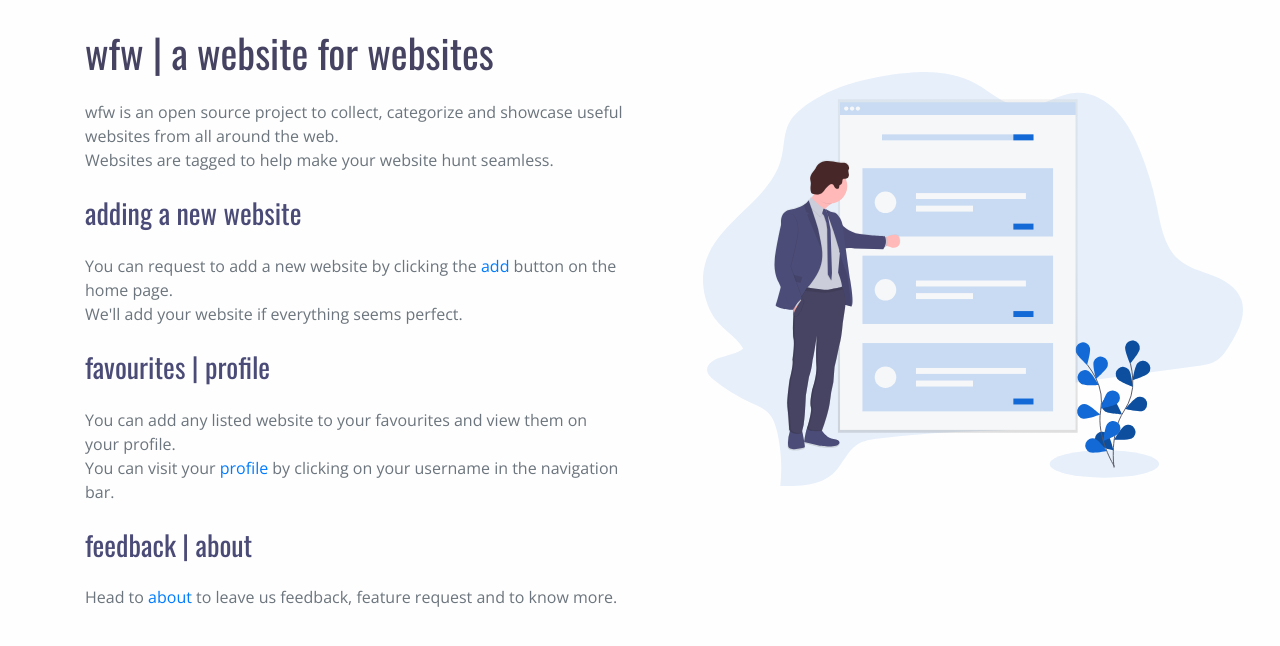
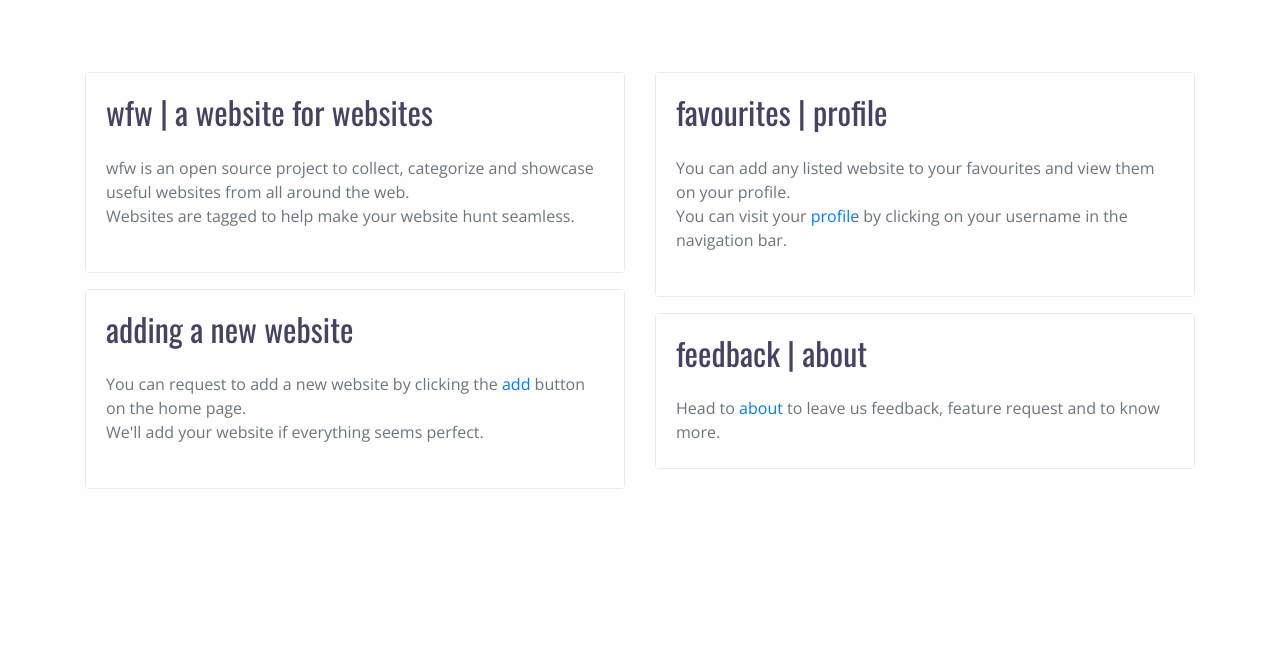
Before and after one commit to preetmishra/website-for-websites, a Django app: page /howitworks/ in a window 1280 px wide. Shown: the part 78-724 px from the top of the page. Run offline with Django 3.2, Linux system fonts and the light colour scheme; some libraries are stand-ins or nearby versions.

Commit message:
Tweak UI

```diff
--- a/templates/catalog/about.html
+++ b/templates/catalog/about.html
@@ -9,7 +9,7 @@
 {% block body_block %}
 
 <div class="container my-4">
-    <div class="row py-3">
+    <div class="row py-4">
         <div class="col-md-4 mb-3">
             <div class="card">
                 <div class="card-body text-center" style="font-family: 'Open Sans', sans-serif;">
@@ -49,7 +49,7 @@
                     <h2 style="color: #464362; font-family: 'Oswald', sans-serif;">about</h2>
                     <div class="text-muted my-2 py-2" style="font-family: 'Open Sans', sans-serif;">
                         <p>
-                            This website is a pilot project that I worked on while learning Django framework.
+                            This website is a pilot project that I worked on while learning Django.
                             <br>
                         </p>
                     </div>
--- a/templates/catalog/howitworks.html
+++ b/templates/catalog/howitworks.html
@@ -9,10 +9,11 @@
 {% block body_block %}
 
 <div class="container my-4">
-    <div class="row my-4">
-        <div class="col-md-6 py-1">
-            <div>
-                <h1 style="color: #464362;">wfw | a website for websites</h1>
+    <div class="row my-4 py-sm-1 py-md-5">
+        <div class="col-md-6">
+            <div class="card mb-3">
+                <div class="card-body">
+                    <h2 style="color: #464362; font-family: 'Oswald', sans-serif;">wfw | a website for websites</h2>
                     <p class="my-4 text-muted" style="font-family: 'Open Sans', sans-serif;">
                         wfw is an open source project to collect,
                             categorize and showcase useful websites from all around the web.
@@ -20,16 +21,22 @@
                         Websites are tagged to help make your website hunt seamless.
                     </p>
                 </div>
-            <div>
-                <h3 style="color: #4B4B77;">adding a new website</h3>
+            </div>
+            <div class="card my-3">
+                <div class="card-body">
+                    <h2 style="color: #464362; font-family: 'Oswald', sans-serif;">adding a new website</h2>
                     <p class="my-4 text-muted" style="font-family: 'Open Sans', sans-serif;">
                         You can request to add a new website by clicking the <a href="{% url 'catalog:addwebsite' %}" class="text-primary">add</a> button on the home page.
                         <br>
                         We'll add your website if everything seems perfect.
                     </p>
                 </div>
-            <div>
-                <h3 style="color: #4B4B77;">favourites | profile</h3>
+            </div>
+        </div>
+        <div class="col-md-6">
+            <div class="card mb-3">
+                <div class="card-body">
+                    <h2 style="color: #464362; font-family: 'Oswald', sans-serif;">favourites | profile</h2>
                     <p class="my-4 text-muted" style="font-family: 'Open Sans', sans-serif;">
                         You can add any listed website to your favourites and view them on your profile.
                         <br>
@@ -37,15 +44,15 @@
                         clicking on your username in the navigation bar.
                     </p>
                 </div>
-            <div>
-                <h3 style="color: #4B4B77;">feedback | about</h3>
+            </div>
+            <div class="card my-3">
+                <div class="card-body">
+                    <h2 style="color: #464362; font-family: 'Oswald', sans-serif;">feedback | about</h2>
                     <p class="mt-4 mb-1 text-muted" style="font-family: 'Open Sans', sans-serif;">
                         Head to <a href="{% url 'catalog:about' %}" class="text-primary">about</a> to leave us feedback, feature request and to know more.
                     </p>
                 </div>
             </div>
-        <div class="col-md-6 py-5">
-            <img src="\static\imgs\howitworks.svg" class="img-fluid ml-md-5" alt="">
         </div>
     </div>
 </div>
```
Also changed, not shown: static/imgs/howitworks.svg (deleted). Lines whose indentation alone changed are shown as unchanged.
